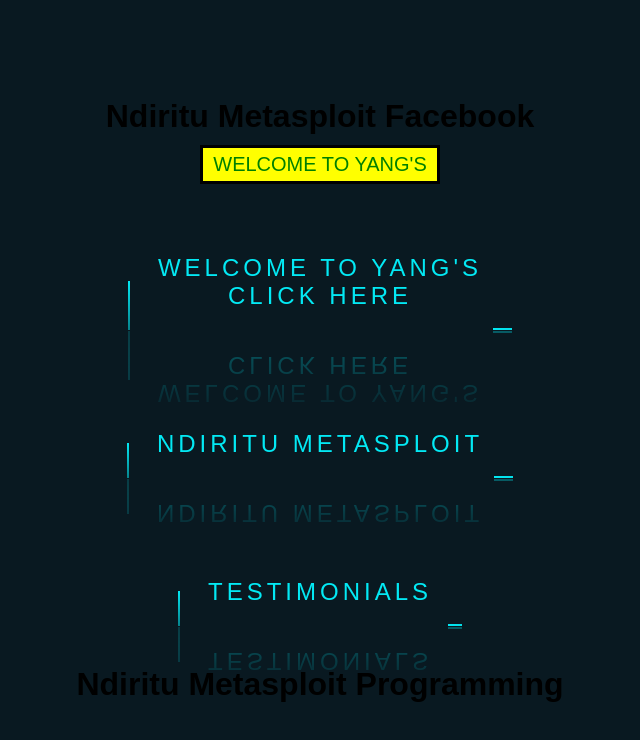
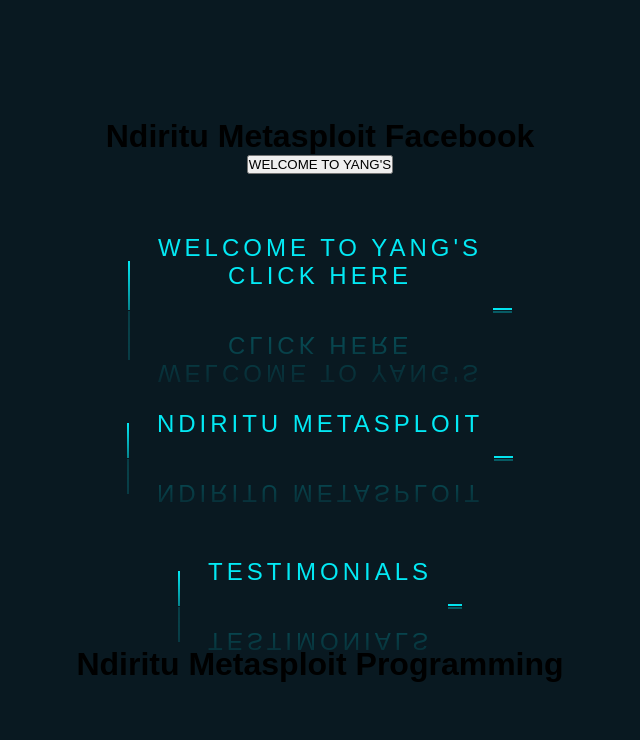
Before and after one commit to Dingjames/yang-s, a plain HTML site: page index.html in a window 1280 px wide. Shown: the whole page, without its empty margins (320-960 px from the left). Drawn offline with Linux system fonts and the light colour scheme.

Commit message:
Update index.html

```diff
--- a/index.html
+++ b/index.html
@@ -8,32 +8,8 @@
     <title>
  Welcome to yang's clue guys
 </title>
-<!-- Style to create button -->
 
-    <style>
-.GFG {
-
-            background-color: yellow;
-
-            border: 3px solid black;
-
-            color: green;
-            padding: 5px 10px;
-
-            text-align: center;
-            display: inline-block;
-
-            font-size: 20px;
-
-            margin: 10px 30px;
-
-            cursor: pointer;
-
-        }
-     </style>
- </head>
-
-
+  <head>
 
 <body>
 
```
